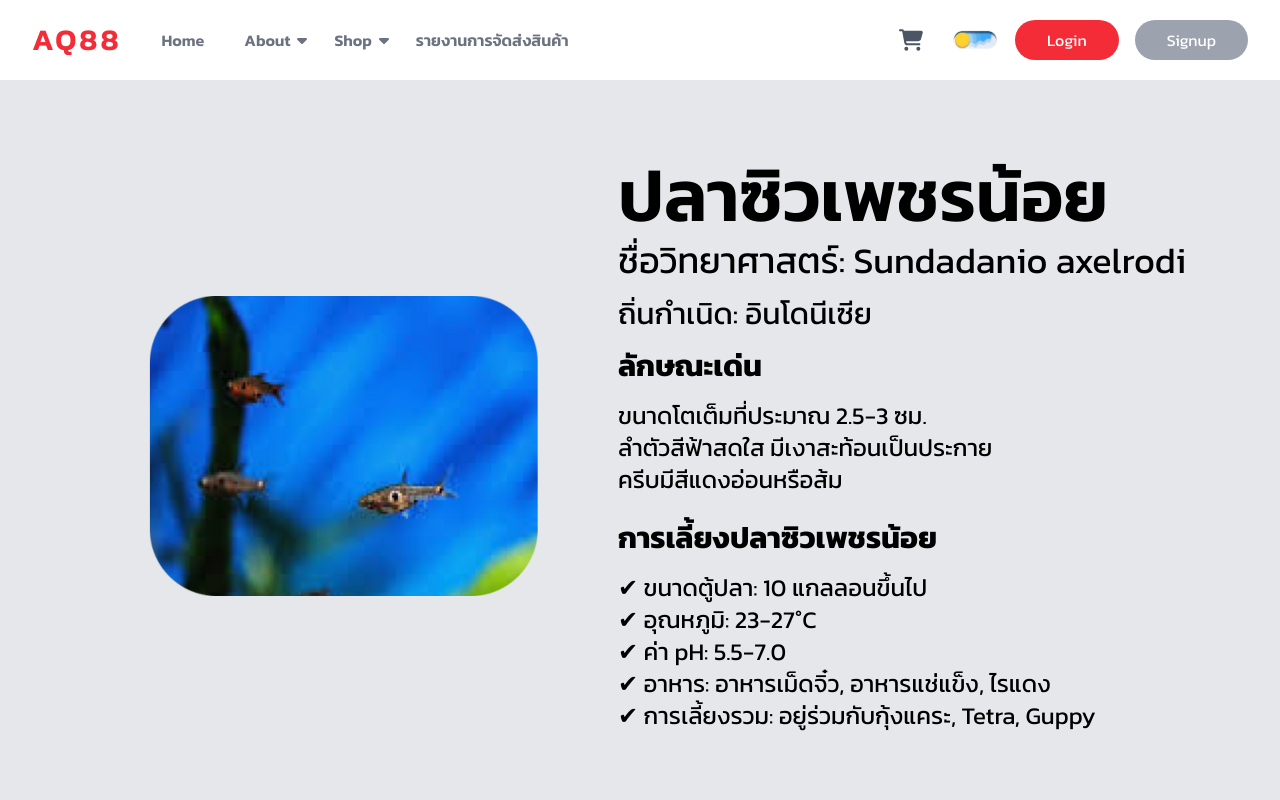
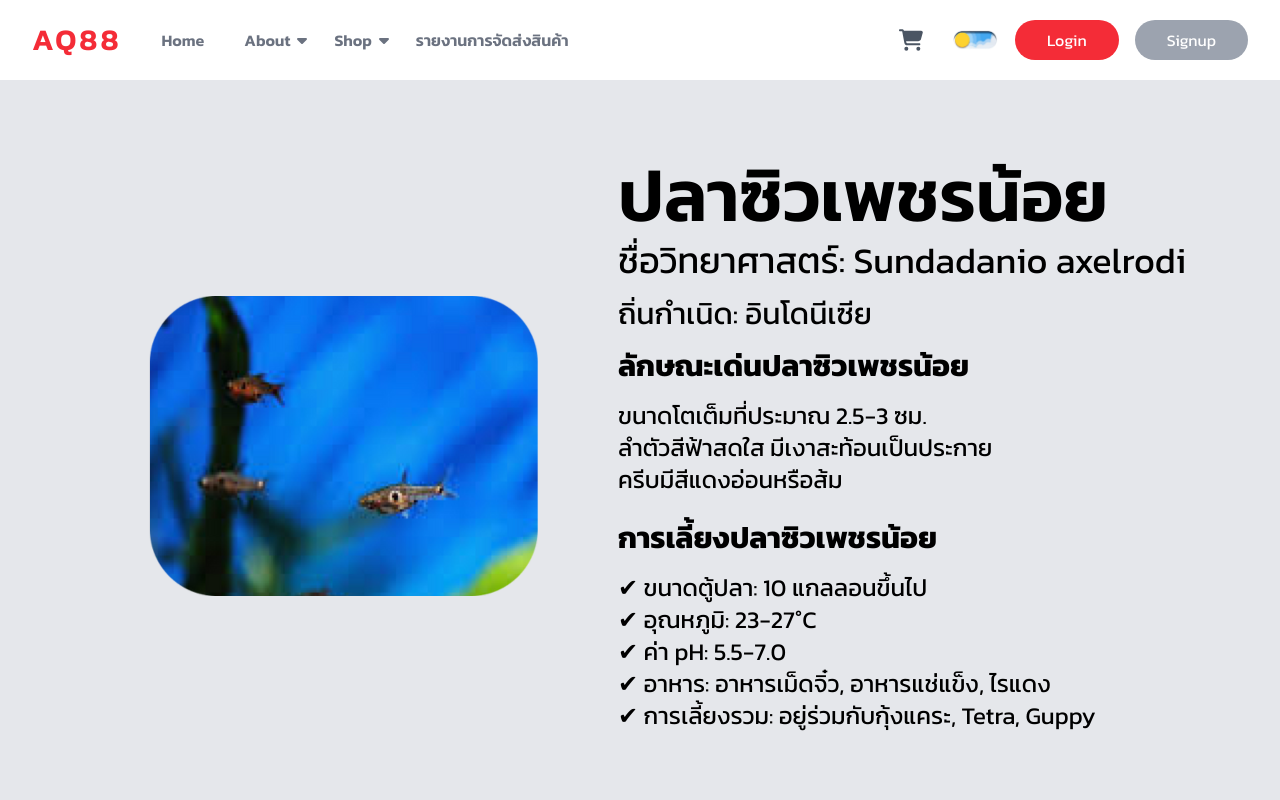
Before and after one commit to PornpapatDps/ProjectSystemsSell, a React (Vite) app in the folder frontend/: page /KnowFish2 in a window 1280 px wide. Shown: the top 800 px of the page. Built offline with nearby package versions, Linux system fonts and the light colour scheme.

Commit message:
Update KnowFish2.jsx

```diff
--- a/frontend/src/components/About/KnowFish/KnowFish2.jsx
+++ b/frontend/src/components/About/KnowFish/KnowFish2.jsx
@@ -2,7 +2,7 @@ import img1 from '../../../assets/SA/10.png';
 
 import React from 'react'
 
-const KnowFish = () => {
+const KnowFish2 = () => {
   return (
     <div>
        <div className="flex flex-col-3  md:flex-row items-center p-20 font-[Kanit]  justify-center bg-gray-200 dark:bg-gray-800 dark:text-white ">
@@ -17,7 +17,7 @@ const KnowFish = () => {
           <h1 className="text-7xl font-semibold mb-2">ปลาซิวเพชรน้อย </h1>
           <p className="text-4xl mb-4">ชื่อวิทยาศาสตร์: Sundadanio axelrodi</p>
           <p className="text-3xl mb-4">ถิ่นกำเนิด: อินโดนีเซีย</p>
-          <p className="text-3xl mb-4 font-bold">ลักษณะเด่น</p>
+          <p className="text-3xl mb-4 font-bold">ลักษณะเด่นปลาซิวเพชรน้อย</p>
           <ul className="text-2xl">
             <li>ขนาดโตเต็มที่ประมาณ 2.5-3 ซม.</li>
             <li>ลำตัวสีฟ้าสดใส มีเงาสะท้อนเป็นประกาย</li>
@@ -39,4 +39,4 @@ const KnowFish = () => {
   )
 }
 
-export default KnowFish
+export default KnowFish2
```
